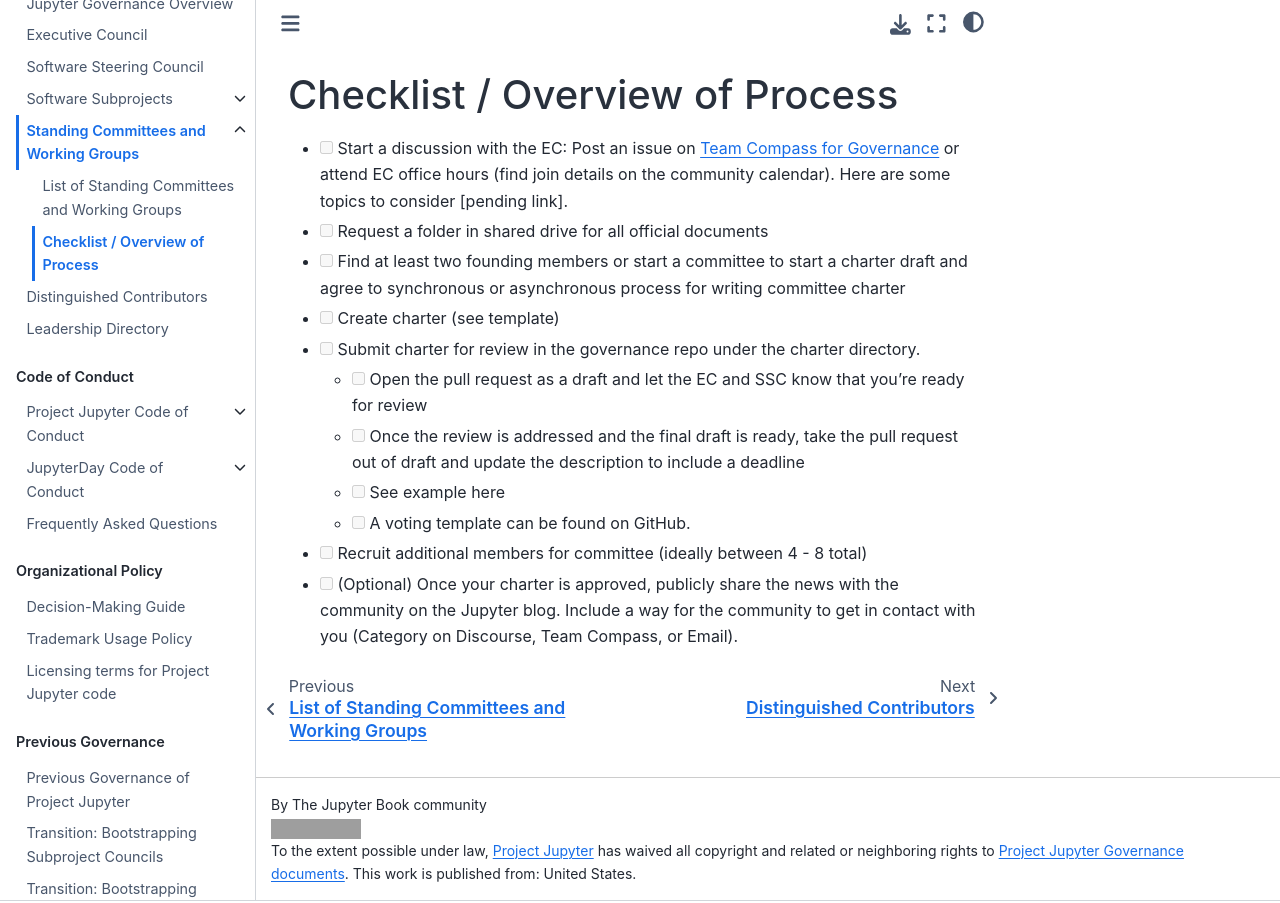
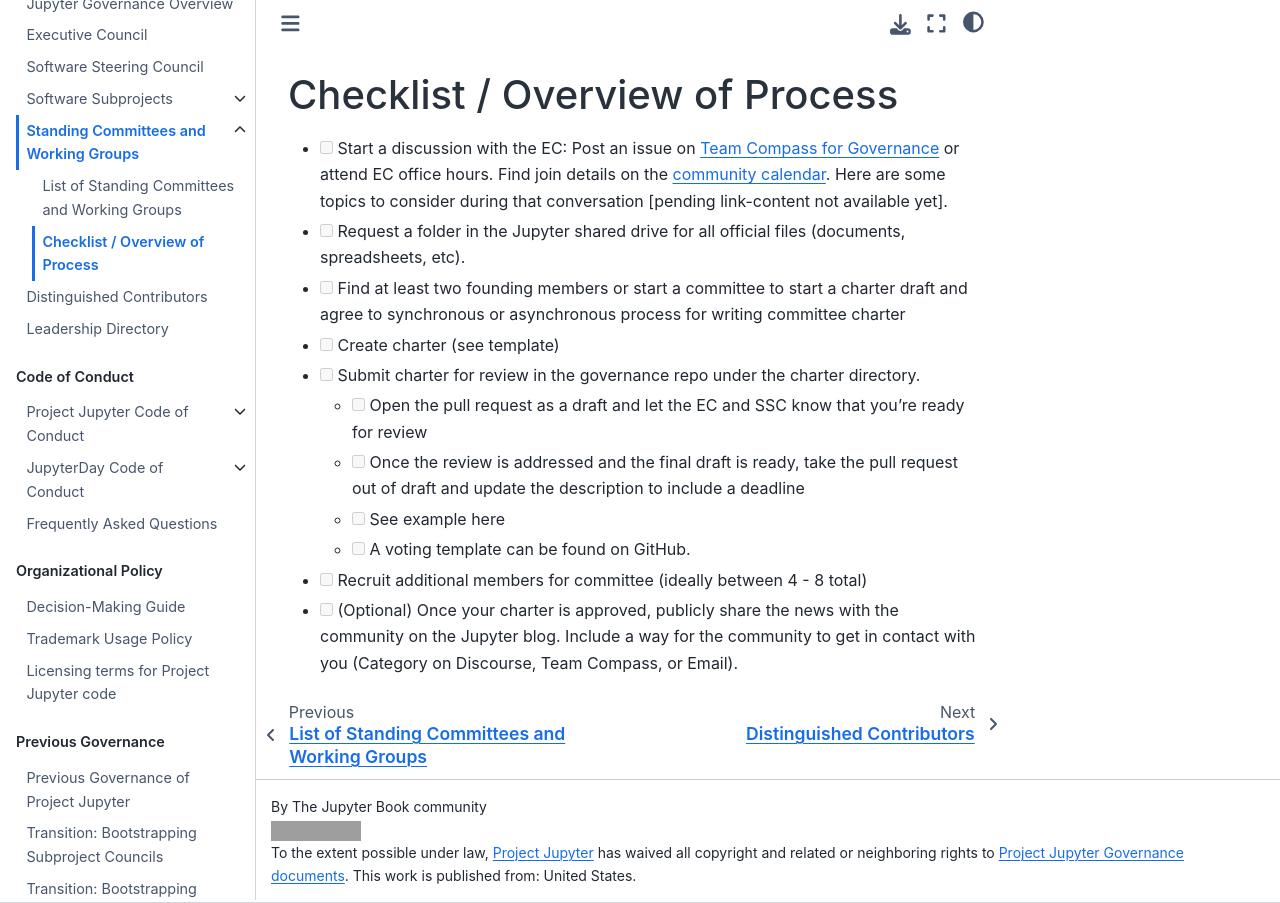
Before and after one commit to jupyter/governance, a Jupyter Book: the page built from founding_new_standing_committees_and_working_groups.md, in a window 1280 px wide. Built offline with Jupyter Book 1.0.4 settings and Sphinx 7.4.7 and the Sphinx Book theme 1.1.4, drawn with Linux system fonts in a browser that asks for light colours; pages that are not in the unit, such as notebooks, are missing from menus; grey boxes are pictures that could not be loaded.

Commit message:
Update founding_new_standing_committees_and_working_groups.md

```diff
--- a/founding_new_standing_committees_and_working_groups.md
+++ b/founding_new_standing_committees_and_working_groups.md
@@ -1,6 +1,6 @@
 # Checklist / Overview of Process
-- [ ] Start a discussion with the EC:  Post an issue on [Team Compass for Governance](https://executive-council-team-compass.readthedocs.io/en/latest/) or attend EC office hours (find join details on the community calendar). Here are some topics to consider [pending link].
-- [ ] Request a folder in shared drive for all official documents
+- [ ] Start a discussion with the EC:  Post an issue on [Team Compass for Governance](https://executive-council-team-compass.readthedocs.io/en/latest/) or attend EC office hours. Find join details on the [community calendar](https://docs.jupyter.org/en/latest/community/content-community.html). Here are some topics to consider during that conversation [pending link-content not available yet].
+- [ ] Request a folder in the Jupyter shared drive for all official files (documents, spreadsheets, etc).
 - [ ] Find at least two founding members or start a committee to start a charter draft and agree to synchronous or asynchronous process for writing committee charter
 - [ ] Create charter (see template)
 - [ ] Submit charter for review in the governance repo under the charter directory.
```
